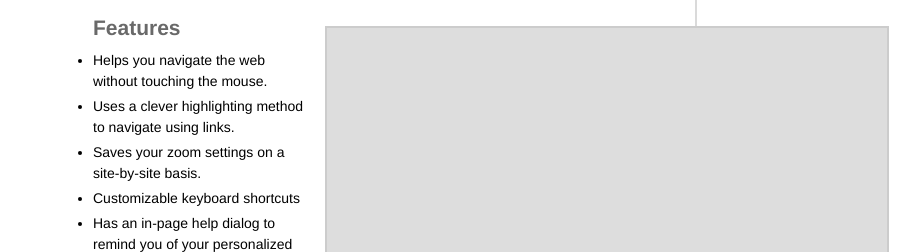
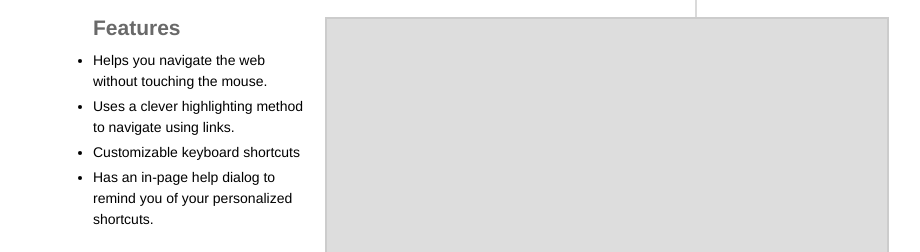
Before and after one commit to vimium/vimium.github.com, a plain HTML site: page index.html in a window 1280 px wide. Shown: the part 150-402 px from the top of the page, without its empty margins (149-1069 px from the left). Drawn offline with Linux system fonts and the light colour scheme; a script that the page names is missing.

Commit message:
Remove mention of zoom settings, which we no longer support

```diff
--- a/index.html
+++ b/index.html
@@ -176,9 +176,8 @@
         <ul>
           <li>Helps you navigate the web without touching the mouse.</li>
           <li>Uses a clever highlighting method to navigate using links.</li>
-          <li>Saves your zoom settings on a site-by-site basis.</li>
           <li>Customizable keyboard shortcuts</li>
-          <li>Has an in-page help dialog to remind  you of your personalized shortcuts.</li>
+          <li>Has an in-page help dialog to remind you of your personalized shortcuts.</li>
         </ul>
         <div id="install-button">
           <a href="https://chrome.google.com/extensions/detail/dbepggeogbaibhgnhhndojpepiihcmeb"><img
```
